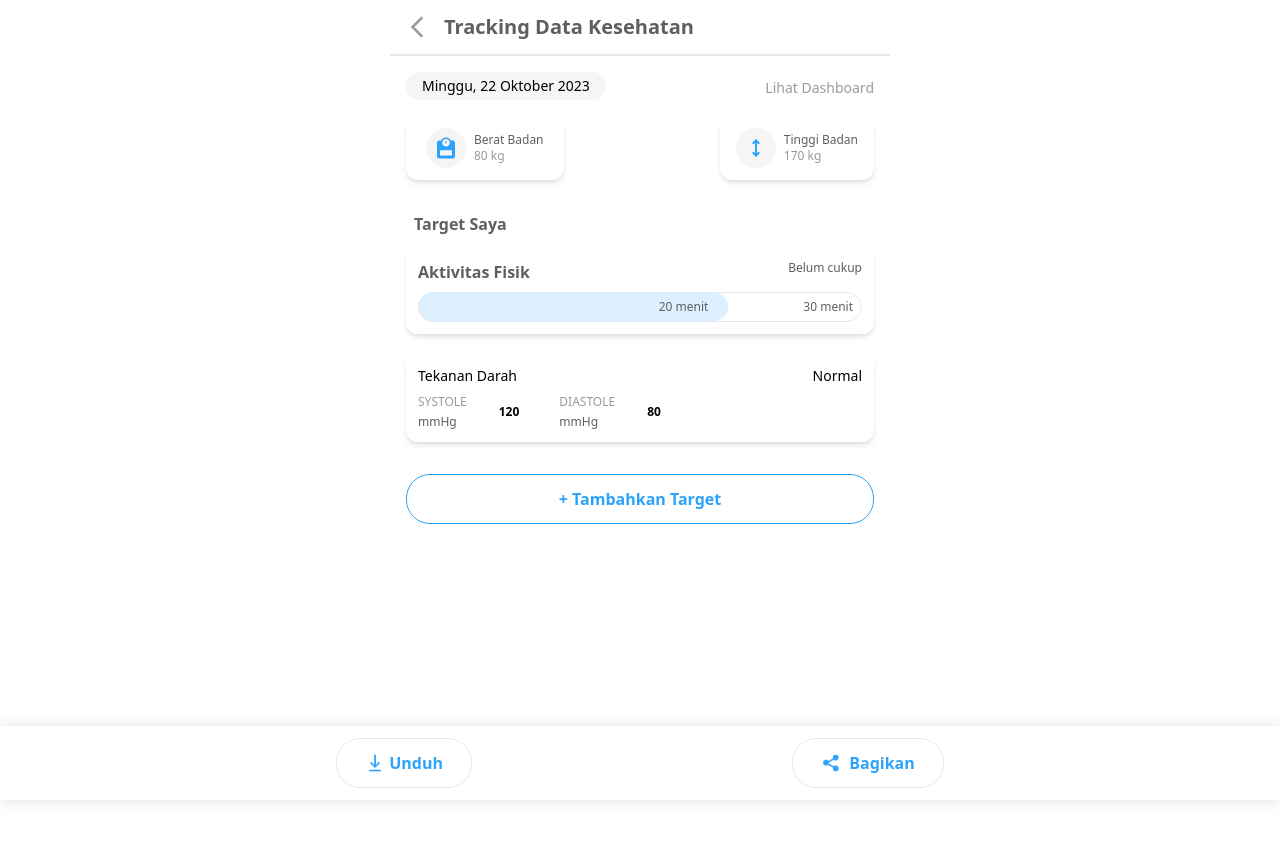
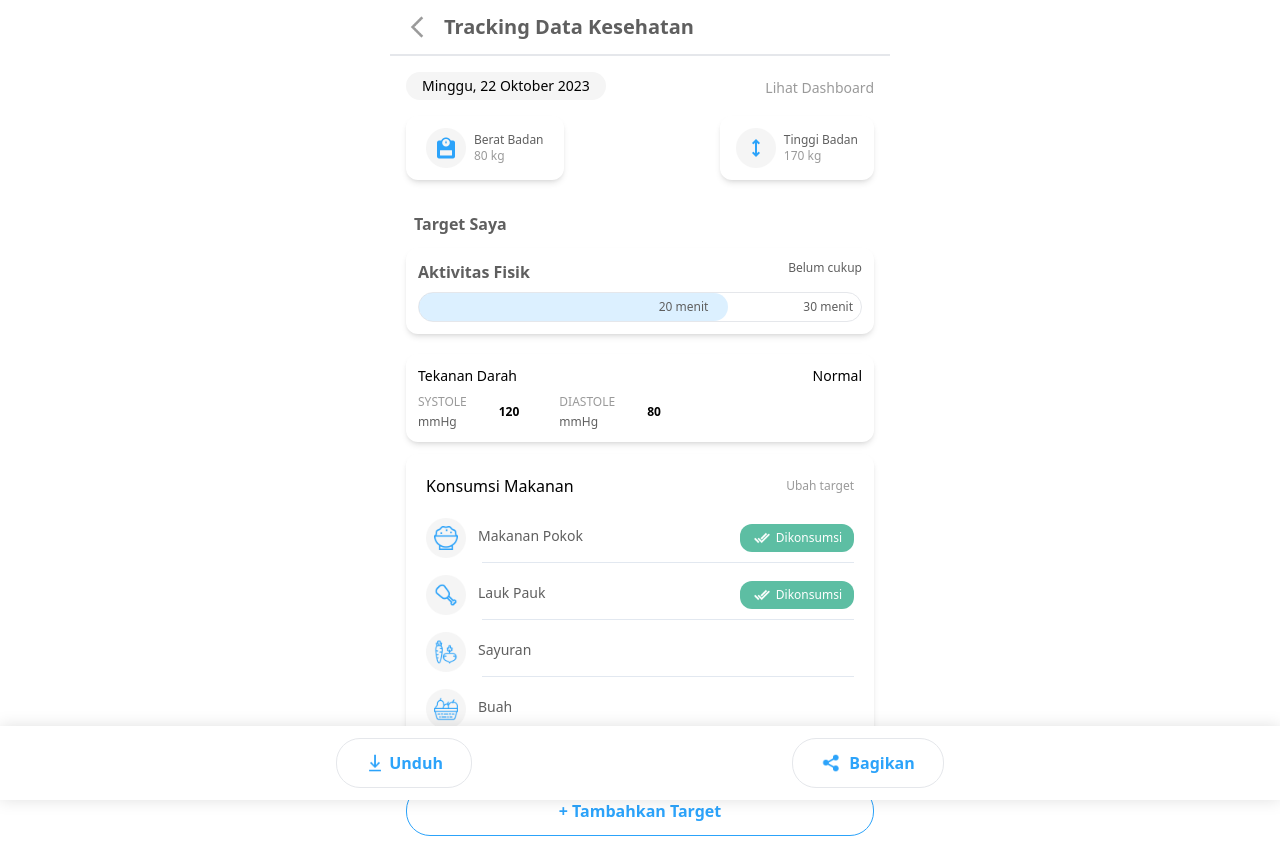
Before and after one commit to Personal-Health-Record/phr_frontend, a React (Create React App) app: page /monitoring in a window 1280 px wide. Before the commit the page ends 800 px from the top, so only its background shows below. Built offline with nearby package versions, Linux system fonts and the light colour scheme.

Commit message:
feat: add card makanan in monitoring

```diff
--- /dev/null
+++ b/src/routes/MonitoringPage/components/CardKonsumsiMakananMonitoring/index.tsx
@@ -0,0 +1,65 @@
+import riceImg from "../../../../assets/images/food/rice.png";
+import chickenImg from "../../../../assets/images/food/chicken.png";
+import fruitImg from "../../../../assets/images/food/fruit.png";
+import vegetableImg from "../../../../assets/images/food/vegetable.png";
+import imageCheckAll from "../../../../assets/images/pengingat/check_all.png";
+
+const CardKonsumsiMakananMonitoring = () => {
+  return (
+    <div className="flex flex-col p-5 shadow-md rounded-xl">
+      <div className="flex justify-between items-center">
+        <p>Konsumsi Makanan</p>
+        <p className="text-xs text-lightGrey">Ubah target</p>
+      </div>
+
+      <div className="mt-5">
+        <div className="flex items-center justify-between">
+          <div className="flex items-center gap-3">
+            <img src={riceImg} alt="rice" width="40px" height="40px" />
+            <p className="text-sm text-mainGrey mb-1">Makanan Pokok</p>
+          </div>
+          <div className="flex gap-1 bg-mainGreen rounded-xl items-center px-3 py-1">
+            <img src={imageCheckAll} alt="check" width="20px" height="20px" />
+            <p className="text-xs text-white">Dikonsumsi</p>
+          </div>
+        </div>
+        <div className="bg-slate-200 mt-1 ml-14" style={{ height: "1px" }} />
+
+        <div className="flex items-center justify-between mt-3">
+          <div className="flex items-center gap-3">
+            <img src={chickenImg} alt="chicken" width="40px" height="40px" />
+            <p className="text-sm text-mainGrey mb-1">Lauk Pauk</p>
+          </div>
+          <div className="flex gap-1 bg-mainGreen rounded-xl items-center px-3 py-1">
+            <img src={imageCheckAll} alt="check" width="20px" height="20px" />
+            <p className="text-xs text-white">Dikonsumsi</p>
+          </div>
+        </div>
+        <div className="bg-slate-200 mt-1 ml-14" style={{ height: "1px" }} />
+
+        <div className="flex items-center justify-between mt-3">
+          <div className="flex items-center gap-3">
+            <img
+              src={vegetableImg}
+              alt="vegetable"
+              width="40px"
+              height="40px"
+            />
+            <p className="text-sm text-mainGrey mb-1">Sayuran</p>
+          </div>
+        </div>
+        <div className="bg-slate-200 mt-1 ml-14" style={{ height: "1px" }} />
+
+        <div className="flex items-center justify-between mt-3">
+          <div className="flex items-center gap-3">
+            <img src={fruitImg} alt="fruits" width="40px" height="40px" />
+            <p className="text-sm text-mainGrey mb-1">Buah</p>
+          </div>
+        </div>
+        <div className="bg-slate-200 mt-1 ml-14" style={{ height: "1px" }} />
+      </div>
+    </div>
+  );
+};
+
+export default CardKonsumsiMakananMonitoring;
--- a/src/routes/MonitoringPage/index.tsx
+++ b/src/routes/MonitoringPage/index.tsx
@@ -1,6 +1,7 @@
 import Header from "../../components/Header";
 import BottomNavbarDownloadShare from "../HomePage/components/BottomNavbarDownloadShare";
 import CardHeightWeight from "./components/CardHeightWeight";
+import CardKonsumsiMakananMonitoring from "./components/CardKonsumsiMakananMonitoring";
 import HeaderMonitoring from "./components/HeaderMonitoring";
 import TargetSection from "./components/TargetSection";
 
@@ -13,6 +14,7 @@ const MonitoringPage = () => {
         <HeaderMonitoring />
         <CardHeightWeight />
         <TargetSection />
+        <CardKonsumsiMakananMonitoring />
 
         <button className="border py-3 rounded-3xl text-mainBlue font-semibold border-mainBlue mt-5">
           + Tambahkan Target
```
